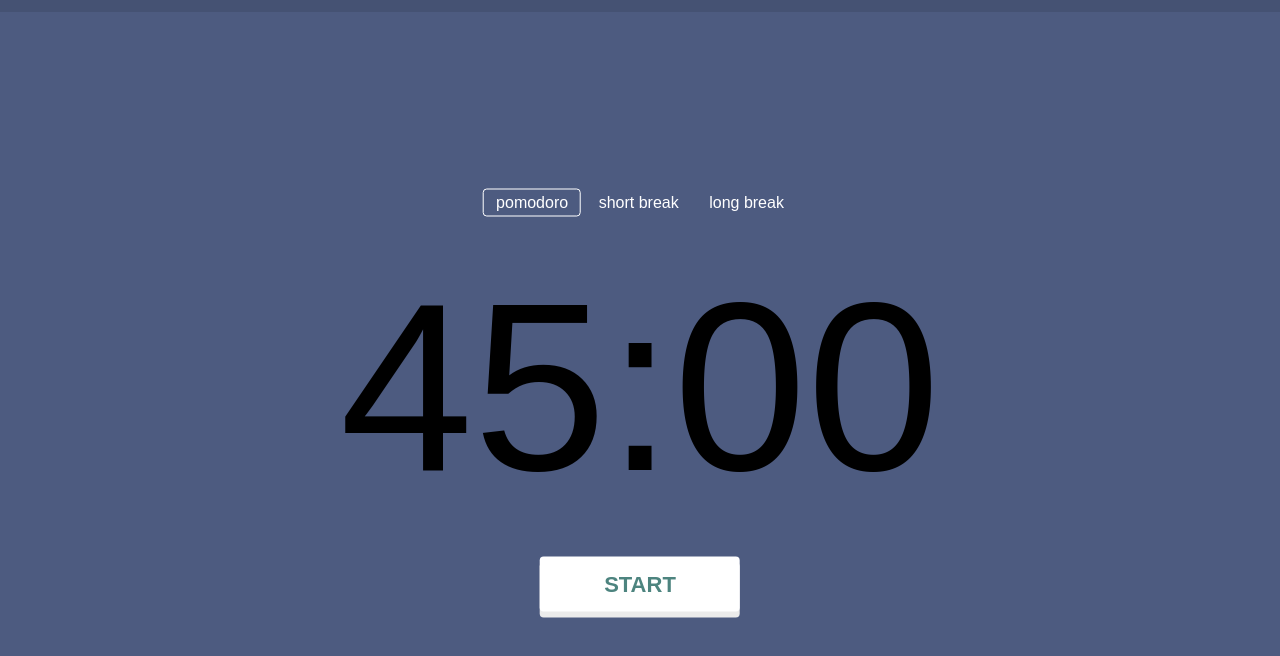
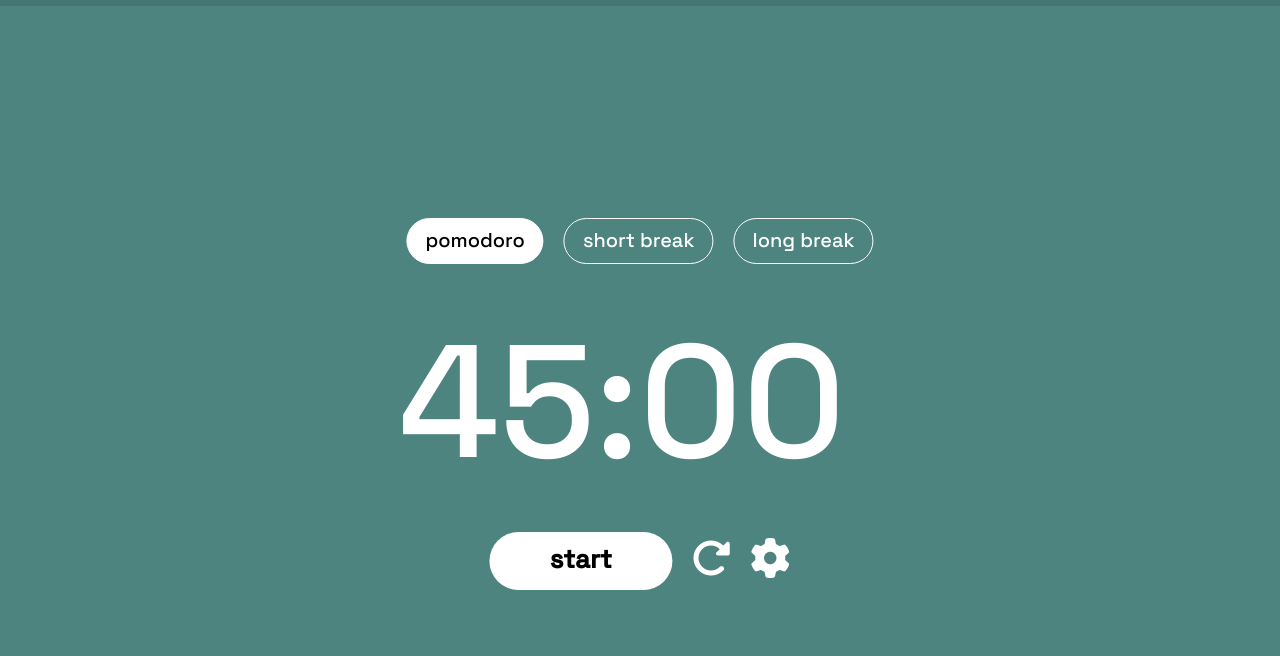
Before and after one commit to sophie-wjyang/Pomodoro-Timer, a website: page index.html in a window 1280 px wide. Drawn offline with Linux system fonts and the light colour scheme.

Commit message:
added reset and settings buttons, font and spacing styling

```diff
--- a/index.html
+++ b/index.html
@@ -61,6 +61,13 @@
 						start
 					</button>
 
+					<button id="restart-button">
+						<i class="fa-solid fa-rotate-right"></i>
+					</button>
+
+					<button id="settings-button">
+						<i class="fa-solid fa-gear"></i>
+					</button>
 
 				</div>
 
--- a/styles.css
+++ b/styles.css
@@ -1,16 +1,8 @@
-/* ==========================================================================
-   #POMODORO APP STYLES
-   ========================================================================== */
+@import url('https://fonts.googleapis.com/css2?family=Space+Grotesk:wght@500&display=swap');
 
-/**
- *
- * Inheriting box sizing slightly better best-practice
- * https://css-tricks.com/inheriting-box-sizing-probably-slightly-better-best-practice/
- *
- */
-
- html {
+html {
   box-sizing: border-box;
+  background-color:hsl(175, 26%, 41%);
 }
 
 *, *::before, *::after {
@@ -19,23 +11,16 @@
   padding: 0;
 }
 
-:root {
-  --pomodoro: hsl(223, 25%, 40%);
-  --shortBreak: hsl(48, 23%, 40%);
-  --longBreak: hsl(105, 16%, 40%);
-}
-
 body {
-  background-color: var(--pomodoro);
-  transition: background-color 1s ease;
-  font-family: -apple-system, BlinkMacSystemFont, "Segoe UI", Roboto, Helvetica, Arial, sans-serif, "Apple Color Emoji", "Segoe UI Emoji", "Segoe UI Symbol";
+  font-family: 'Space Grotesk', sans-serif;
   user-select: none;
 }
 
+/********************************* progress bar *********************************/
 progress {
   border-radius: 2px;
   width: 100%;
-  height: 12px;
+  height: 6px;
   position: fixed;
   top: 0;
 }
@@ -46,8 +31,10 @@ progress::-webkit-progress-bar {
 
 progress::-webkit-progress-value {
   background-color: #fff;
+  opacity: 0.5;
 }
 
+/********************************* clock *********************************/
 .timer {
   position: absolute;
   top: 50%;
@@ -60,46 +47,46 @@ progress::-webkit-progress-value {
 .clock {
   margin-top: 50px;
   margin-bottom: 30px;
-  font-size: 15rem;
+  font-family: 'Space Grotesk', sans-serif;
+  font-size: 10rem;
   line-height: 1;
   display: flex;
   align-items: center;
-  font-family: arial, sans-serif;
+  color: white;
 }
 
+/********************************* buttons *********************************/
 .mode-button {
-  font-size: 16px;
-  height: 28px;
+  font-size: 20px;
   cursor: pointer;
+  font-family: 'Space Grotesk', sans-serif;
   box-shadow: none;
-  font-weight: 300;
   color: #fff;
-  border: 1px solid transparent;
-  margin: 0px;
-  border-radius: 4px;
-  padding: 2px 12px;
+  border: 1px solid white;
+  margin: 8px;
+  border-radius: 50px;
+  padding: 8px 18px 10px 18px;
+  text-align: center;
   background: none;
 }
 
 .mode-button.active {
-  border-color: #fff;
+  background-color: white;
+  color: black;
 }
 
 .main-button {
   cursor: pointer;
-  box-shadow: rgb(235, 235, 235) 0px 6px 0px;
-  font-size: 22px;
-  height: 55px;
-  text-transform: uppercase;
-  color: hsl(175, 26%, 41%);
+  font-family: 'Space Grotesk', sans-serif;
+  font-size: 26px;
+  background-color: white;
+  color: black;
   font-weight: bold;
-  width: 200px;
-  background-color: white;
   border-width: initial;
   border-style: none;
   margin: 20px 0px 0px;
-  padding: 0px 12px;
-  border-radius: 4px;
+  padding: 10px 60px 14px 60px;
+  border-radius: 50px;
   transition: color 0.5s ease-in-out 0s;
 }
 
@@ -107,10 +94,24 @@ button:focus, button:active {
   outline: none;
 }
 
-.main-button.active {
-  transform: translateY(6px);
-  box-shadow: none;
-  outline: none;
+#restart-button{
+  cursor: pointer;
+  font-size: 40px;
+  background-color: transparent;
+  color: white;
+  transform: translateY(5px);
+  margin-left: 15px;
+  border: none;
+}
+
+#settings-button{
+  cursor: pointer;
+  font-size: 40px;
+  background-color: transparent;
+  color: white;
+  transform: translateY(5px);
+  margin-left: 15px;
+  border: none;
 }
 
 .hidden {
```
